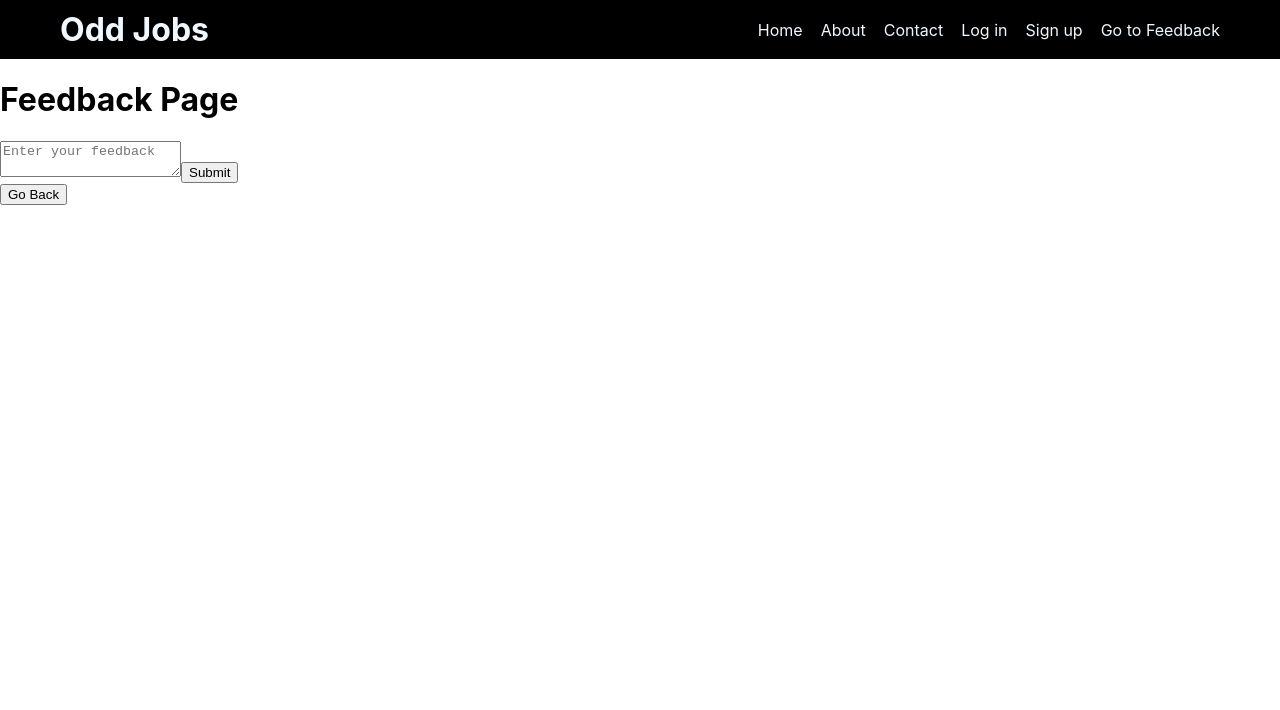
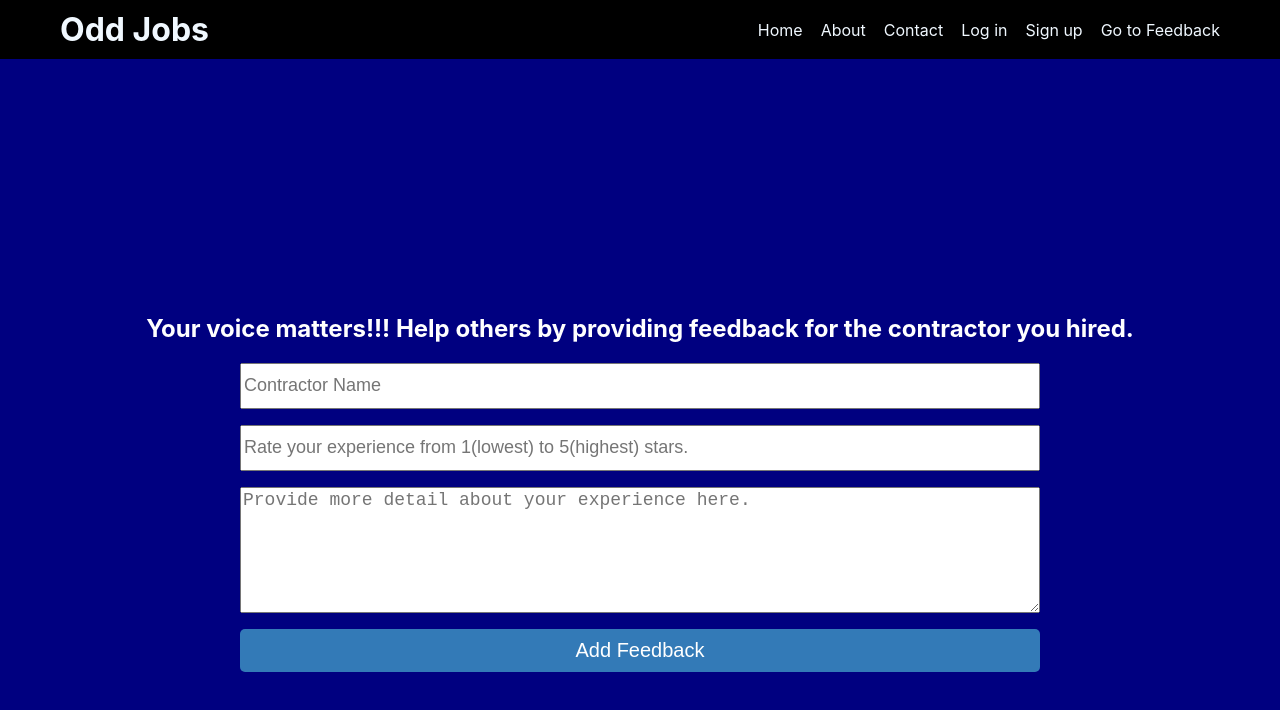
Before and after one commit to JacobRubino/OddJobs, a React (Create React App) app in the folder client/: page /feedback in a window 1280 px wide. Shown: the top 710 px of the page. Built offline with nearby package versions, Linux system fonts and the light colour scheme; the HTML template or start-up script is replaced by a standard one.

Commit message:
added some layout changes in feedback page. Added the navbar on top and look and feel updates

```diff
--- /dev/null
+++ b/client/src/pages/feedback.css
@@ -0,0 +1,47 @@
+.feedback-container {
+    background-color: navy;
+    color: #ffffff;
+    height: 100vh;
+    display: flex;
+    flex-direction: column;
+    justify-content: center;
+    align-items: center;
+    padding: 2rem;
+  }
+
+  .new-review-form {
+    display: flex;
+    flex-direction: column;
+    gap: 1rem;
+    width: 100%;
+    max-width: 800px;
+    margin-bottom: 1rem;
+  }
+
+  .text-center {
+    text-align: center;
+  }
+
+
+  .input-field {
+    font-size: 18px;
+    height: 40px;
+  }
+
+  .textarea-field {
+    font-size: 18px;
+    height: 120px;
+  }
+
+  .new-review-form button[type="submit"] {
+    font-size: 20px;
+    padding: 10px 20px;
+    background-color: #337ab7;
+    color: #fff;
+    border-radius: 5px;
+    border: none;
+  }
+
+  .new-review-form button[type="submit"]:hover {
+    background-color: #286090;
+  }
--- a/client/src/pages/feedback.js
+++ b/client/src/pages/feedback.js
@@ -1,28 +1,65 @@
 import React, { useState } from 'react';
+import './feedback.css'; // Import the CSS file for Feedback component
 
 const Feedback = () => {
   const [feedback, setFeedback] = useState('');
+  const [starRating, setStarRating] = useState('');
 
   const handleSubmit = (e) => {
     e.preventDefault();
+
+    // Validate starRating value
+    if (starRating < 1 || starRating > 5) {
+      alert('Please enter a star rating between 1 and 5.');
+      return;
+    }
+
     // Submit the feedback
     console.log('Feedback submitted:', feedback);
+    console.log('Star rating:', starRating);
+
+    // Reset form fields
     setFeedback('');
+    setStarRating('');
   };
 
   return (
-    <div>
-      <h1>Feedback Page</h1>
-      <form onSubmit={handleSubmit}>
-        <textarea
+    <div className="feedback-container">
+      <h2 className="text-center">Your voice matters!!! Help others by providing feedback for the contractor you hired.</h2>
+      <form className="new-review-form" onSubmit={handleSubmit}>
+        <input
+          className="form-control input-field"
+          type="text"
+          id="review-title"
+          name="user-name"
+          placeholder="Contractor Name"
           value={feedback}
           onChange={(e) => setFeedback(e.target.value)}
-          placeholder="Enter your feedback"
-          required
+        />
+        <input
+          type="number"
+          id="star_rating"
+          name="star_rating"
+          placeholder="Rate your experience from 1(lowest) to 5(highest) stars."
+          className="form-control input-field"
+          min="1"
+          max="5"
+          value={starRating}
+          onChange={(e) => setStarRating(e.target.value)}
+        />
+        <textarea
+          className="form-control textarea-field"
+          id="review"
+          name="review"
+          rows="5"
+          placeholder="Provide more detail about your experience here."
+          value={feedback}
+          onChange={(e) => setFeedback(e.target.value)}
         ></textarea>
-        <button type="submit">Submit</button>
+        <button type="submit" className="btn btn-primary btn-lg btn-block">
+          Add Feedback
+        </button>
       </form>
-      <button onClick={() => window.location.href = '/'}>Go Back</button>
     </div>
   );
 };
```
